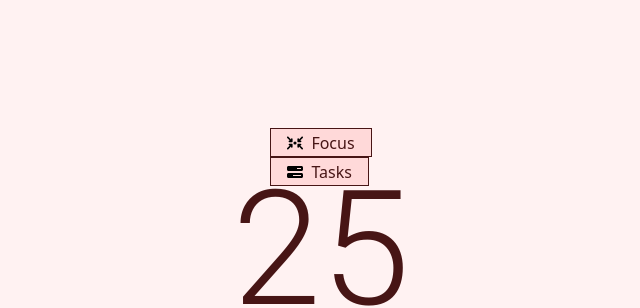
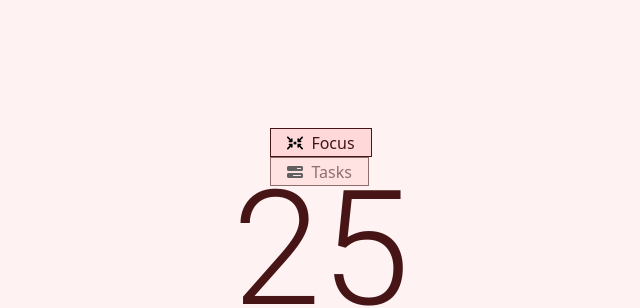
Before and after one commit to ismylsmylv/Pomo, an Angular app: page / in a window 1280 px wide. Shown: the top 308 px of the page, without its empty margins (319-959 px from the left). Built offline with nearby package versions, Linux system fonts and the light colour scheme.

Commit message:
feat: tasks switch added, style fixes

```diff
--- a/src/app/app.component.html
+++ b/src/app/app.component.html
@@ -9,14 +9,15 @@
 
 
 <main class="main">
-  <app-switch>
-  </app-switch>
-  <app-time>
-  </app-time>
-  <app-controls>
-  </app-controls>
+  <app-switch (sectionChange)="setSection($event)" [section]="section"></app-switch>
+  <ng-container *ngIf="section=='focus'; else elseTemplate">
+    <app-time [section]="section"></app-time>
+    <app-controls></app-controls>
+  </ng-container>
+  <ng-template #elseTemplate>
+    <app-tasks></app-tasks>
+  </ng-template>
 </main>
-
 <!-- * * * * * * * * * * * * * * * * * * * * * * * * * * * * * * * * -->
 <!-- * * * * * * * * * * * The content above * * * * * * * * * * * * -->
 <!-- * * * * * * * * * * is only a placeholder * * * * * * * * * * * -->
--- a/src/app/app.component.ts
+++ b/src/app/app.component.ts
@@ -3,13 +3,27 @@ import { RouterOutlet } from '@angular/router';
 import { ControlsComponent } from './controls/controls.component';
 import { SwitchComponent } from './switch/switch.component';
 import { TimeComponent } from './time/time.component';
+import { TasksComponent } from './tasks/tasks.component';
+import { CommonModule } from '@angular/common';
 @Component({
   selector: 'app-root',
   standalone: true,
-  imports: [RouterOutlet, SwitchComponent, TimeComponent, ControlsComponent],
+  imports: [
+    RouterOutlet,
+    SwitchComponent,
+    TimeComponent,
+    ControlsComponent,
+    TasksComponent,
+    CommonModule,
+  ],
   templateUrl: './app.component.html',
   styleUrl: './app.component.scss',
 })
 export class AppComponent {
   title = 'Pomo';
+  section: string = 'focus';
+
+  setSection(type: string): void {
+    this.section = type;
+  }
 }
--- a/src/app/switch/switch.component.html
+++ b/src/app/switch/switch.component.html
@@ -1,11 +1,11 @@
 <section class="flex mb-10 gap-3 rounded-full">
-    <button class="rounded-full">
+    <button class="rounded-full" (click)="changeSection('focus')" [ngClass]="{'disabled': section !== 'focus'}">
         <svg xmlns="http://www.w3.org/2000/svg" viewBox="0 0 640 512">
             <path
                 d="M9.4 9.4C21.9-3.1 42.1-3.1 54.6 9.4L160 114.7 160 96c0-17.7 14.3-32 32-32s32 14.3 32 32l0 96c0 4.3-.9 8.5-2.4 12.2c-1.6 3.7-3.8 7.3-6.9 10.3l-.1 .1c-3.1 3-6.6 5.3-10.3 6.9c-3.8 1.6-7.9 2.4-12.2 2.4l-96 0c-17.7 0-32-14.3-32-32s14.3-32 32-32l18.7 0L9.4 54.6C-3.1 42.1-3.1 21.9 9.4 9.4zM256 256a64 64 0 1 1 128 0 64 64 0 1 1 -128 0zM114.7 352L96 352c-17.7 0-32-14.3-32-32s14.3-32 32-32l96 0s0 0 0 0l.1 0c8.8 0 16.7 3.6 22.5 9.3l.1 .1c3 3.1 5.3 6.6 6.9 10.3c1.6 3.8 2.4 7.9 2.4 12.2l0 96c0 17.7-14.3 32-32 32s-32-14.3-32-32l0-18.7L54.6 502.6c-12.5 12.5-32.8 12.5-45.3 0s-12.5-32.8 0-45.3L114.7 352zM416 96c0-17.7 14.3-32 32-32s32 14.3 32 32l0 18.7L585.4 9.4c12.5-12.5 32.8-12.5 45.3 0s12.5 32.8 0 45.3L525.3 160l18.7 0c17.7 0 32 14.3 32 32s-14.3 32-32 32l-96 0c-8.8 0-16.8-3.6-22.6-9.3l-.1-.1c-3-3.1-5.3-6.6-6.9-10.3s-2.4-7.8-2.4-12.2l0-.1s0 0 0 0l0-96zM525.3 352L630.6 457.4c12.5 12.5 12.5 32.8 0 45.3s-32.8 12.5-45.3 0L480 397.3l0 18.7c0 17.7-14.3 32-32 32s-32-14.3-32-32l0-96s0 0 0 0l0-.1c0-4.3 .9-8.4 2.4-12.2c1.6-3.8 3.9-7.3 6.9-10.4c5.8-5.8 13.7-9.3 22.5-9.4l.1 0s0 0 0 0l96 0c17.7 0 32 14.3 32 32s-14.3 32-32 32l-18.7 0z" />
         </svg>
         focus</button>
-    <button class="rounded-full">
+    <button class="rounded-full" (click)="changeSection('tasks')" [ngClass]="{'disabled': section === 'focus'}">
         <svg xmlns="http://www.w3.org/2000/svg" viewBox="0 0 512 512">
             <path
                 d="M448 160l-128 0 0-32 128 0 0 32zM48 64C21.5 64 0 85.5 0 112l0 64c0 26.5 21.5 48 48 48l416 0c26.5 0 48-21.5 48-48l0-64c0-26.5-21.5-48-48-48L48 64zM448 352l0 32-256 0 0-32 256 0zM48 288c-26.5 0-48 21.5-48 48l0 64c0 26.5 21.5 48 48 48l416 0c26.5 0 48-21.5 48-48l0-64c0-26.5-21.5-48-48-48L48 288z" />
--- a/src/app/switch/switch.component.scss
+++ b/src/app/switch/switch.component.scss
@@ -22,4 +22,8 @@ section {
             background-color: transparent;
         }
     }
+
+    .disabled {
+        opacity: 0.6;
+    }
 }
--- a/src/app/switch/switch.component.ts
+++ b/src/app/switch/switch.component.ts
@@ -1,12 +1,19 @@
-import { Component } from '@angular/core';
+import { CommonModule } from '@angular/common';
+import { Component, EventEmitter, Input, Output } from '@angular/core';
 
 @Component({
   selector: 'app-switch',
   standalone: true,
-  imports: [],
+  imports: [CommonModule],
   templateUrl: './switch.component.html',
-  styleUrl: './switch.component.scss'
+  styleUrl: './switch.component.scss',
 })
 export class SwitchComponent {
-
+  [x: string]: any;
+  @Output() sectionChange = new EventEmitter<string>();
+  @Input() section!: string;
+  changeSection(section: string): void {
+    this.sectionChange.emit(section);
+    console.log(section);
+  }
 }
--- /dev/null
+++ b/src/app/tasks/tasks.component.html
@@ -0,0 +1 @@
+<p>tasks works!</p>
--- a/src/app/time/time.component.ts
+++ b/src/app/time/time.component.ts
@@ -1,12 +1,12 @@
-import { Component } from '@angular/core';
+import { Component, Input } from '@angular/core';
 
 @Component({
   selector: 'app-time',
   standalone: true,
   imports: [],
   templateUrl: './time.component.html',
-  styleUrl: './time.component.scss'
+  styleUrl: './time.component.scss',
 })
 export class TimeComponent {
-
+  @Input() section!: string;
 }
```
Also changed, not shown: src/app/tasks/tasks.component.ts (added, +12 -0 lines), src/app/tasks/tasks.component.scss (added), 1 other file (tests, documents, lock files or other folders).
